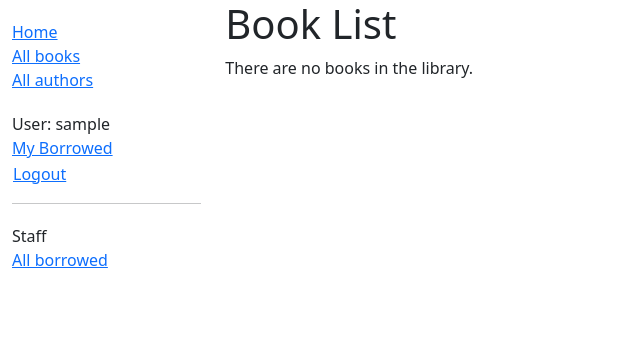
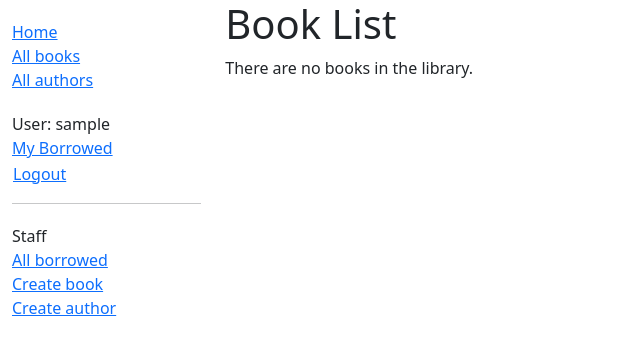
Before and after one commit to SamielT/django_local_library, a Django app: page /catalog/books/ in a window 1280 px wide. Shown: the top 355 px of the page, without its empty margins (0-640 px from the left). Run offline with Django 4.2, Linux system fonts and the light colour scheme; the visitor is signed in with stand-in values (Sample User, id 1); data that the repository does not hold is empty.

Commit message:
Add author and book update and delete forms, book renew

```diff
--- a/catalog/templates/base_generic.html
+++ b/catalog/templates/base_generic.html
@@ -45,6 +45,12 @@
             <ul class="sidebar-nav">
               <li>Staff</li>
               <li><a href="{% url 'all-borrowed' %}">All borrowed</a></li>
+              {% if perms.catalog.add_book %}
+              <li><a href="{% url 'book-create' %}">Create book</a></li>
+              {% endif %}
+              {% if perms.catalog.add_author %}
+              <li><a href="{% url 'author-create' %}">Create author</a></li>
+              {% endif %}
             </ul>
             {% endif %}
           {% endblock %}
--- a/catalog/templates/catalog/bookinstance_list_borrowed_all.html
+++ b/catalog/templates/catalog/bookinstance_list_borrowed_all.html
@@ -1,14 +1,15 @@
 {% extends "base_generic.html" %}
 
 {% block content %}
-    <h1>All Borrowed books</h1>
+    <h1>All Borrowed Books</h1>
 
     {% if bookinstance_list %}
     <ul>
 
       {% for bookinst in bookinstance_list %}
       <li class="{% if bookinst.is_overdue %}text-danger{% endif %}">
-        <a href="{% url 'book-detail' bookinst.book.pk %}">{{ bookinst.book.title }}</a> ({{ bookinst.due_back }}) - {{ bookinst.borrower }}
+        <a href="{% url 'book-detail' bookinst.book.pk %}">{{ bookinst.book.title }}</a> ({{ bookinst.due_back }}) {% if user.is_staff %}- {{ bookinst.borrower }}{% endif %}
+        {% if perms.catalog.can_mark_returned %}- <a href="{% url 'renew-book-librarian' bookinst.id %}">Renew</a>{% endif %}
       </li>
       {% endfor %}
     </ul>
--- a/catalog/urls.py
+++ b/catalog/urls.py
@@ -5,8 +5,15 @@ urlpatterns = [
     path('', views.index, name='index'),
     path('books/', views.BookListView.as_view(), name='books'),
     path('book/<int:pk>', views.BookDetailView.as_view(), name='book-detail'),
+    path('book/<uuid:pk>/renew/', views.renew_book_librarian, name='renew-book-librarian'),
+    path('book/create/', views.BookCreate.as_view(), name='book-create'),
+    path('book/<int:pk>/update/', views.BookUpdate.as_view(), name='book-update'),
+    path('book/<int:pk>/delete/', views.BookDelete.as_view(), name='book-delete'),
     path('authors/', views.AuthorListView.as_view(), name='authors'),
     path('author/<int:pk>', views.AuthorDetailView.as_view(), name='author-detail'),
+    path('author/create/', views.AuthorCreate.as_view(), name='author-create'),
+    path('author/<int:pk>/update/', views.AuthorUpdate.as_view(), name='author-update'),
+    path('author/<int:pk>/delete/', views.AuthorDelete.as_view(), name='author-delete'),
     path('mybooks/', views.LoanedBooksByUserListView.as_view(), name='my-borrowed'),
     path('borrowed/', views.StaffAllBorrowed.as_view(), name='all-borrowed'),
 ]
--- a/catalog/views.py
+++ b/catalog/views.py
@@ -2,6 +2,17 @@ from django.shortcuts import render
 from .models import Book, Author, BookInstance, Genre
 from django.views import generic
 from django.contrib.auth.mixins import LoginRequiredMixin
+from django.contrib.auth.decorators import login_required, permission_required
+from django.shortcuts import get_object_or_404
+from django.http import HttpResponseRedirect
+from django.urls import reverse
+from catalog.forms import RenewBookForm
+from django.contrib.auth.mixins import PermissionRequiredMixin
+from django.views.generic.edit import CreateView, UpdateView, DeleteView
+from django.urls import reverse_lazy
+from .models import Author
+
+import datetime
 
 # Create your views here.
 def index(request):
@@ -88,3 +99,89 @@ class StaffAllBorrowed(LoginRequiredMixin,generic.ListView):
             BookInstance.objects.filter(status__exact='o')
             .order_by('due_back')
         )
+
+# Renew book
+@login_required
+@permission_required('catalog.can_mark_returned', raise_exception=True)
+def renew_book_librarian(request, pk):
+    """View function for renewing a specific BookInstance by librarian."""
+    book_instance = get_object_or_404(BookInstance, pk=pk)
+
+    # If this is a POST request then process the Form data
+    if request.method == 'POST':
+
+        # Create a form instance and populate it with data from the request (binding):
+        form = RenewBookForm(request.POST)
+
+        # Check if the form is valid:
+        if form.is_valid():
+            # process the data in form.cleaned_data as required (here we just write it to the model due_back field)
+            book_instance.due_back = form.cleaned_data['renewal_date']
+            book_instance.save()
+
+            # redirect to a new URL:
+            return HttpResponseRedirect(reverse('all-borrowed'))
+
+    # If this is a GET (or any other method) create the default form.
+    else:
+        proposed_renewal_date = datetime.date.today() + datetime.timedelta(weeks=3)
+        form = RenewBookForm(initial={'renewal_date': proposed_renewal_date})
+
+    context = {
+        'form': form,
+        'book_instance': book_instance,
+    }
+
+    return render(request, 'catalog/book_renew_librarian.html', context)
+
+# Author Generic Views
+class AuthorCreate(PermissionRequiredMixin, CreateView):
+    model = Author
+    fields = ['first_name', 'last_name', 'date_of_birth', 'date_of_death']
+    initial = {'date_of_death': '11/11/2023'}
+    permission_required = 'catalog.add_author'
+
+class AuthorUpdate(PermissionRequiredMixin, UpdateView):
+    model = Author
+    # Not recommended (potential security issue if more fields added)
+    fields = '__all__'
+    permission_required = 'catalog.change_author'
+
+class AuthorDelete(PermissionRequiredMixin, DeleteView):
+    model = Author
+    success_url = reverse_lazy('authors')
+    permission_required = 'catalog.delete_author'
+
+    def form_valid(self, form):
+        try:
+            self.object.delete()
+            return HttpResponseRedirect(self.success_url)
+        except Exception as e:
+            return HttpResponseRedirect(
+                reverse("author-delete", kwargs={"pk": self.object.pk})
+            )
+
+# Book Generic Views
+class BookCreate(PermissionRequiredMixin, CreateView):
+    model = Book
+    fields = ['title', 'author', 'summary', 'isbn', 'genre', 'language']
+    permission_required = 'catalog.add_book'
+
+class BookUpdate(PermissionRequiredMixin, UpdateView):
+    model = Book
+    fields = '__all__'
+    permission_required = 'catalog.change_book'
+
+class BookDelete(PermissionRequiredMixin, DeleteView):
+    model = Book
+    success_url = reverse_lazy('books')
+    permission_required = 'catalog.delete_book'
+
+    def form_valid(self, form):
+        try:
+            self.object.delete()
+            return HttpResponseRedirect(self.success_url)
+        except Exception as e:
+            return HttpResponseRedirect(
+                reverse("book-delete", kwargs={"pk": self.object.pk})
+            )
```
Also changed, not shown: catalog/forms.py (added, +23 -0 lines), catalog/templates/catalog/author_confirm_delete.html (added, +25 -0 lines), catalog/templates/catalog/author_detail.html (+24 -10 lines), catalog/templates/catalog/author_form.html (added, +11 -0 lines), catalog/templates/catalog/book_confirm_delete.html (added, +12 -0 lines), catalog/templates/catalog/book_detail.html (+17 -0 lines), catalog/templates/catalog/book_form.html (added, +11 -0 lines), catalog/templates/catalog/book_renew_librarian.html (added, +15 -0 lines).
